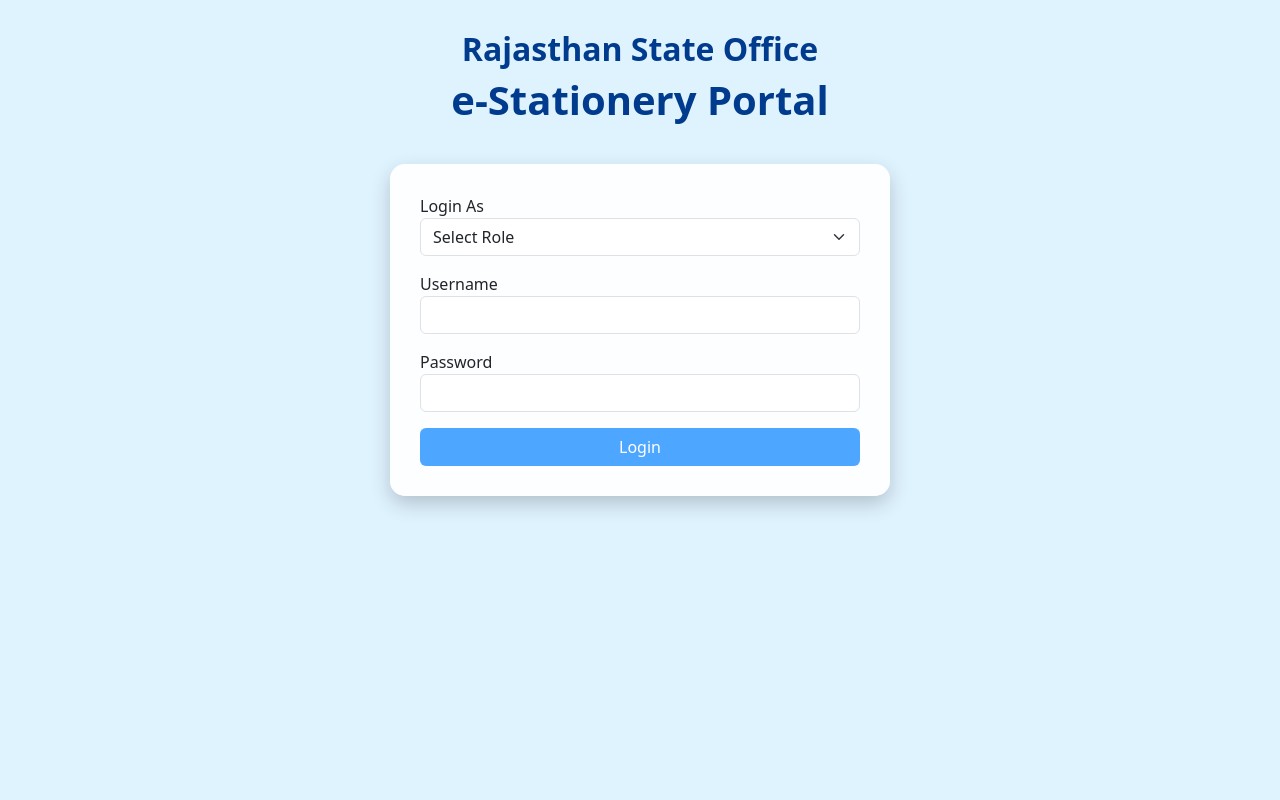
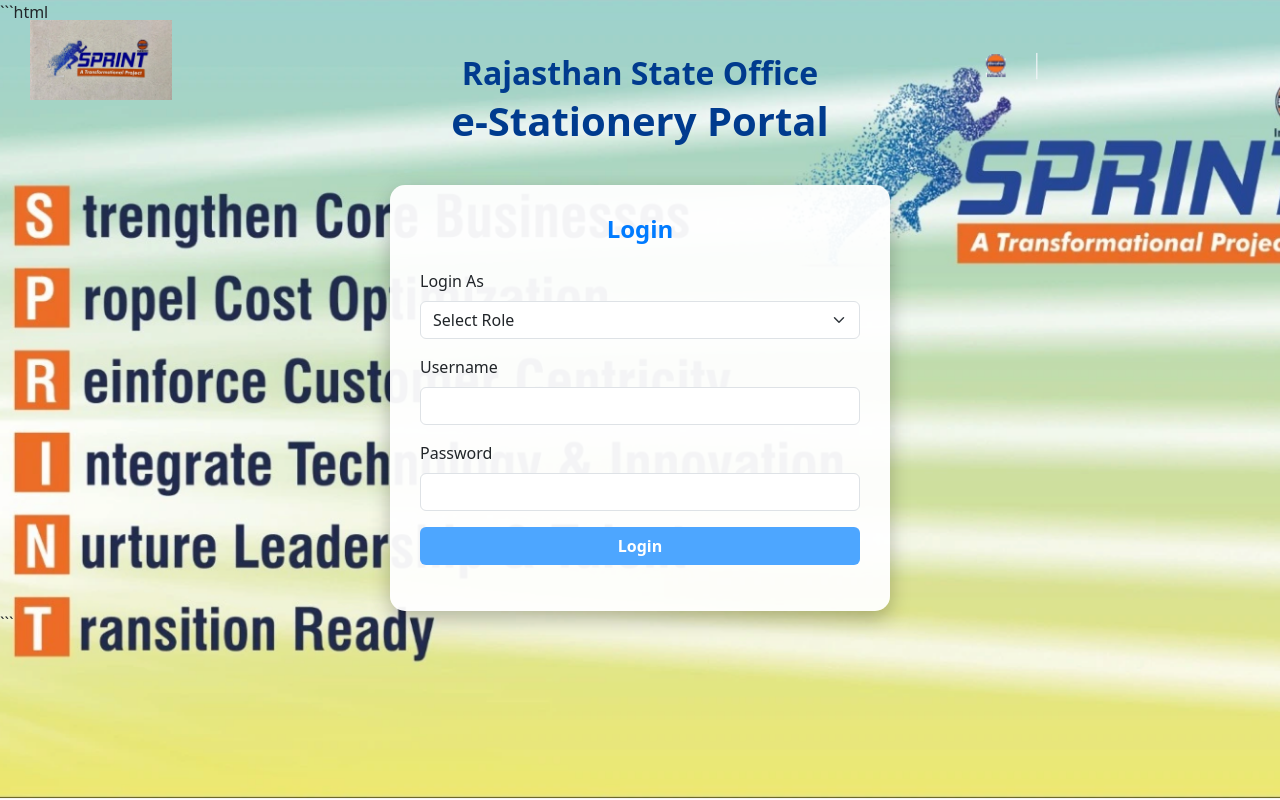
Before and after one commit to girjeshmeena61-lang/stationery-portal, a Django app: page /accounts/login/ in a window 1280 px wide. Run offline with Django 5.2, Linux system fonts and the light colour scheme.

Commit message:
Updated professional login page

````diff
--- a/stationery/templates/registration/login.html
+++ b/stationery/templates/registration/login.html
@@ -1,8 +1,11 @@
+```html
 {% load static %}
 
 <!DOCTYPE html>
-<html>
+<html lang="en">
 <head>
+    <meta charset="UTF-8">
+    <meta name="viewport" content="width=device-width, initial-scale=1.0">
     <title>e-Stationery Portal</title>
 
     <link href="https://cdn.jsdelivr.net/npm/bootstrap@5.3.3/dist/css/bootstrap.min.css" rel="stylesheet">
@@ -10,56 +13,71 @@
     <style>
 
         body{
-            background-color: #dff3ff;
+            background-image: url("{% static 'images/sprint_bg.png' %}");
             background-size: cover;
             background-position: center;
             background-repeat: no-repeat;
-            min-height:100vh;
+            min-height: 100vh;
+            margin: 0;
         }
 
         .ioc-logo{
-            position:absolute;
-            top:20px;
-            left:30px;
-            height:80px;
+            position: absolute;
+            top: 20px;
+            left: 30px;
+            height: 80px;
         }
 
         .sprint-logo{
-            position:absolute;
-            top:20px;
-            right:30px;
-            height:90px;
+            position: absolute;
+            top: 20px;
+            right: 30px;
+            height: 90px;
         }
 
         .header{
-            text-align:center;
-            padding-top:30px;
-            margin-bottom:40px;
+            text-align: center;
+            padding-top: 30px;
+            margin-bottom: 40px;
         }
 
         .header h2{
-            color:#003b8e;
-            font-weight:bold;
+            color: #003b8e;
+            font-weight: bold;
+            margin-bottom: 5px;
         }
 
         .header h1{
-            color:#003b8e;
-            font-weight:bold;
+            color: #003b8e;
+            font-weight: bold;
         }
 
         .login-card{
-            max-width:500px;
-            margin:auto;
-            background:#ffffffee;
-            border-radius:15px;
-            padding:30px;
-            box-shadow:0 8px 20px rgba(0,0,0,0.2);
+            max-width: 500px;
+            margin: auto;
+            background: rgba(255,255,255,0.95);
+            border-radius: 15px;
+            padding: 30px;
+            box-shadow: 0 8px 20px rgba(0,0,0,0.25);
+        }
+
+        .card-title{
+            text-align: center;
+            color: #007bff;
+            font-weight: bold;
+            margin-bottom: 25px;
         }
 
         .btn-login{
-            background:#4da6ff;
-            color:white;
-            width:100%;
+            background-color: #4da6ff;
+            color: white;
+            width: 100%;
+            font-weight: bold;
+        }
+
+        .btn-login:hover{
+            background-color: #3399ff;
+            color: white;
         }
 
     </style>
@@ -68,7 +86,9 @@
 
 <body>
 
+    <img src="{% static 'images/iocl_logo.png' %}" class="ioc-logo">
 
+    <img src="{% static 'images/sprint.gif' %}" class="sprint-logo">
 
     <div class="header">
         <h2>Rajasthan State Office</h2>
@@ -76,6 +96,10 @@
     </div>
 
     <div class="login-card">
+
+        <h4 class="card-title">
+            Login
+        </h4>
 
         {% if error %}
         <div class="alert alert-danger">
@@ -87,7 +111,7 @@
             {% csrf_token %}
 
             <div class="mb-3">
-            <label>Login As</label>
+                <label class="form-label">Login As</label>
                 <select name="role" class="form-select" required>
                     <option value="">Select Role</option>
                     <option value="user">User</option>
@@ -96,13 +120,19 @@
             </div>
 
             <div class="mb-3">
-            <label>Username</label>
-            <input type="text" name="username" class="form-control" required>
+                <label class="form-label">Username</label>
+                <input type="text"
+                       name="username"
+                       class="form-control"
+                       required>
             </div>
 
             <div class="mb-3">
-            <label>Password</label>
-            <input type="password" name="password" class="form-control" required>
+                <label class="form-label">Password</label>
+                <input type="password"
+                       name="password"
+                       class="form-control"
+                       required>
             </div>
 
             <button type="submit" class="btn btn-login">
@@ -115,3 +145,4 @@
 
 </body>
 </html>
+```
````
Also changed, not shown: stationery/static/Images/iocl_logo.png, stationery/static/Images/sprint.gif, stationery/static/Images/sprint_bg.png. Lines whose indentation alone changed are shown as unchanged.
